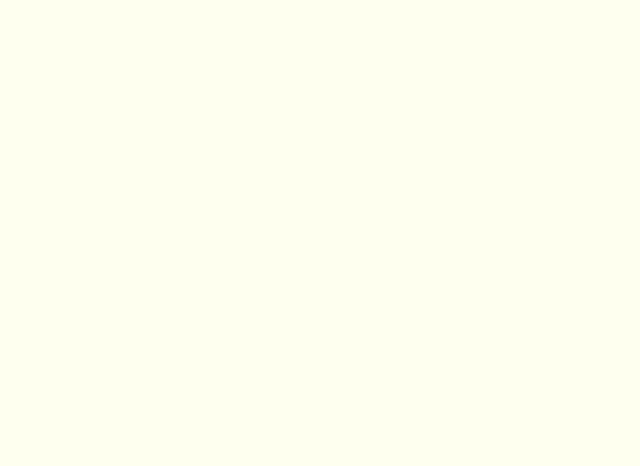
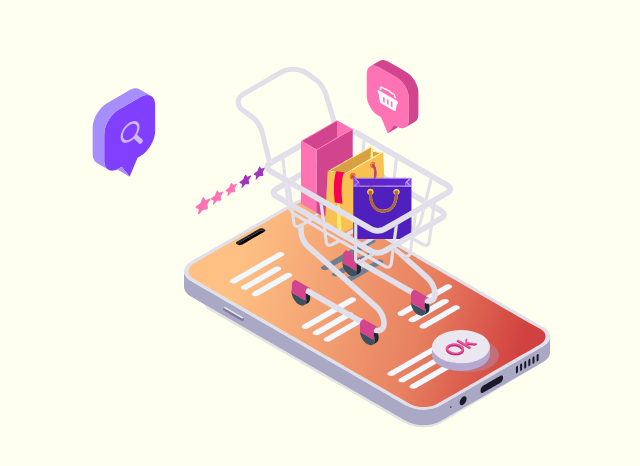
Before and after one commit to CibeleMartins/carrinho-compras, a React (Create React App) app: page / in a window 1280 px wide. Shown: the part 148-614 px from the top of the page, without its empty margins (303-943 px from the left). Built offline with nearby package versions, Linux system fonts and the light colour scheme.

Commit message:
💫 feat: adicionou animação lottie na Home

```diff
--- a/src/components/LottieAnimation/ShoppingCartLottie.jsx
+++ b/src/components/LottieAnimation/ShoppingCartLottie.jsx
@@ -1,8 +1,28 @@
 import React from 'react'
 import Lottie from 'react-lottie';
+import * as lottieJson from './83548-online-shopping-black-friday.json'
 
 const ShoppingCartLottie = ()=> {
 
+    const defaultOptions = {
+        loop: true,
+        autoplay: true,
+        animationData: lottieJson,
+        rendererSettings: {
+          preserveAspectRatio: 'xMidYMid slice'
+        }
+      };
+
+    return (
+        <>
+
+            <Lottie
+            options={defaultOptions}
+            height={400}
+            width={500}
+            />
+        </>
+    )
 
 }
 
--- a/src/pages/Home.jsx
+++ b/src/pages/Home.jsx
@@ -1,4 +1,6 @@
 import { HStack } from "@chakra-ui/react"
+
+import ShoppingCartLottie from "../components/LottieAnimation/ShoppingCartLottie";
 
 const Home = ()=> {
 
@@ -7,7 +9,7 @@ const Home = ()=> {
         w="100%"
         h="100vh"
         bg="#FFFFF0">
-
+            <ShoppingCartLottie/>
         </HStack>
     )
 }
```
